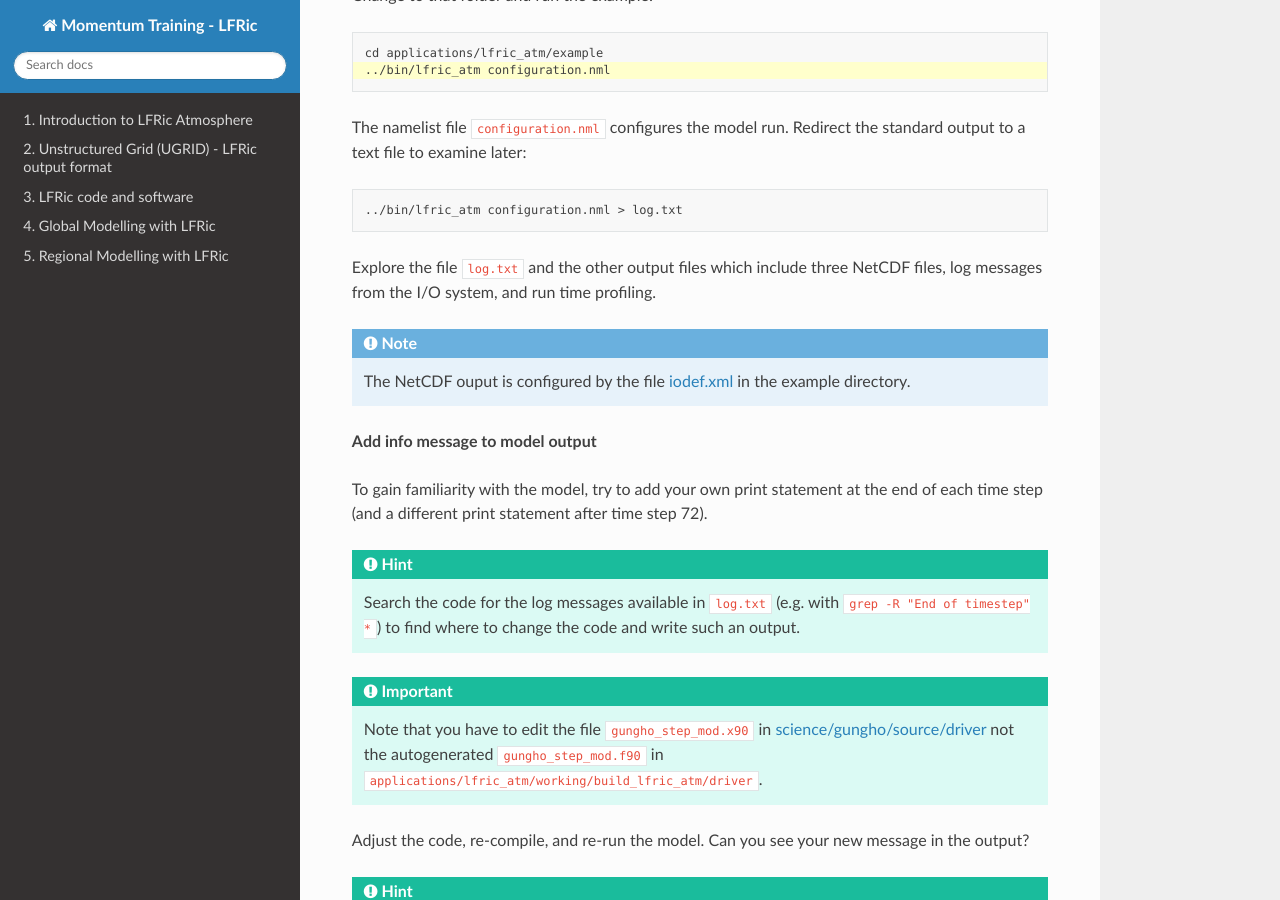
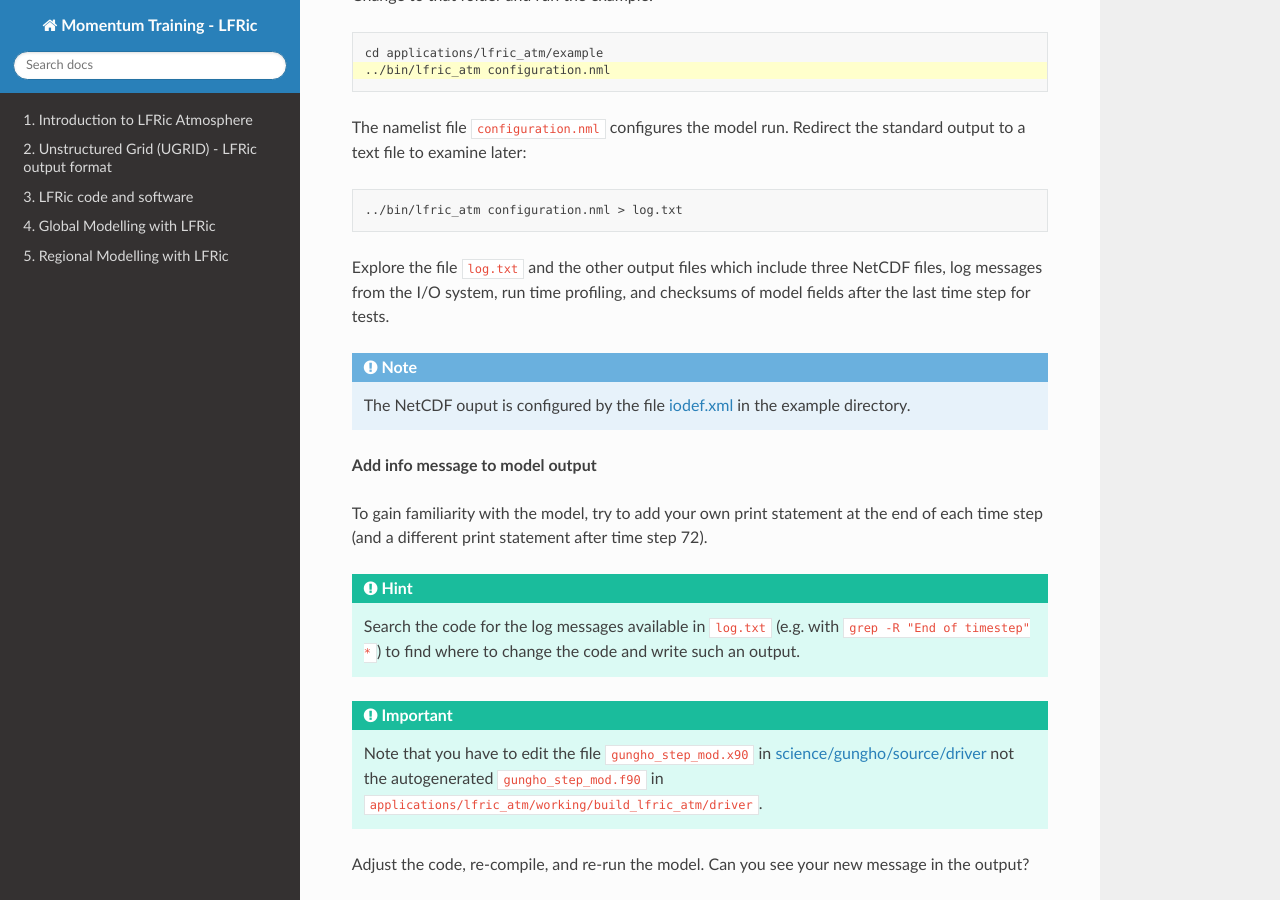
Before and after one commit to MetOffice/LFRic-Atmosphere-Training, a Sphinx documentation site: the page built from source/lfric_infrastructure/practical_command_line.rst, in a window 1280 px wide and 900 px high, scrolled down 1116 px. Built offline with Sphinx 7.4.7 and the Read the Docs theme 3.1.0, drawn with Linux system fonts in a browser that asks for light colours.

Commit message:
Add details about checksums to the command line tutorial

```diff
--- a/source/lfric_infrastructure/practical_command_line.rst
+++ b/source/lfric_infrastructure/practical_command_line.rst
@@ -49,7 +49,7 @@ The namelist file ``configuration.nml`` configures the model run. Redirect the s
 
    ../bin/lfric_atm configuration.nml > log.txt
 
-Explore the file ``log.txt`` and the other output files which include three NetCDF files, log messages from the I/O system, and run time profiling.
+Explore the file ``log.txt`` and the other output files which include three NetCDF files, log messages from the I/O system, run time profiling, and checksums of model fields after the last time step for tests.
 
 .. note::  The NetCDF ouput is configured by the file `iodef.xml  <https://code.metoffice.gov.uk/trac/lfric_apps/browser/main/trunk/applications/lfric_atm/example/iodef.xml#L46>`_ in the example directory.
 
```
